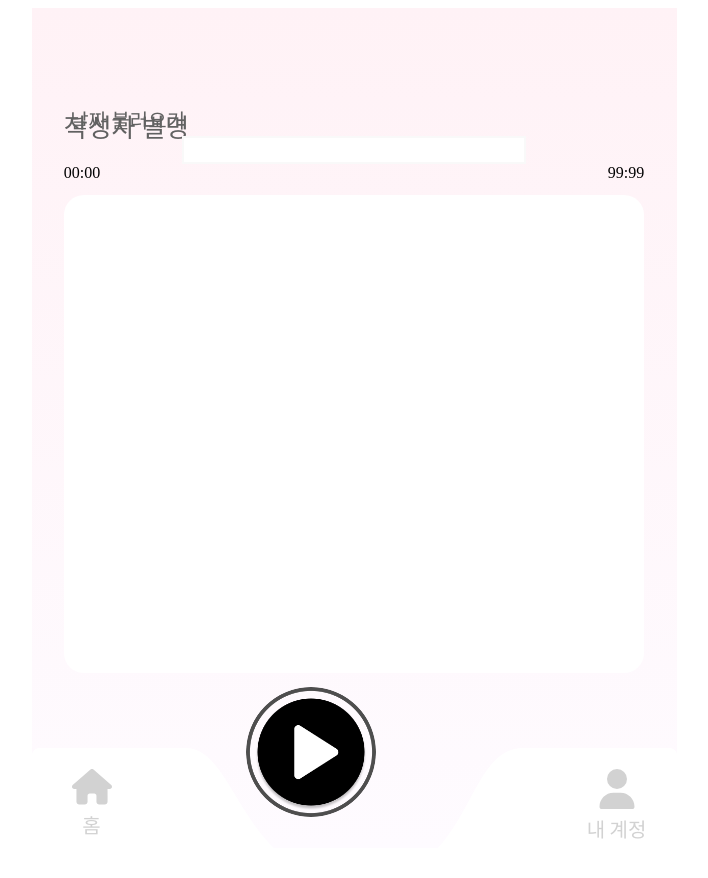
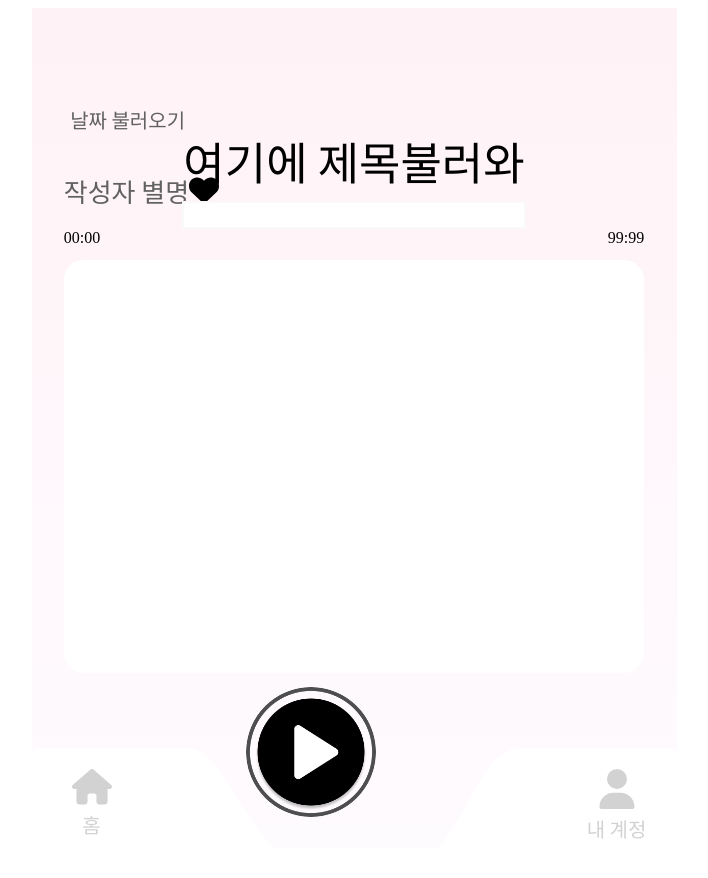
Before and after one commit to yunssup/MalMalMal_FE, a React (Vite) app: page /readsns in a window 1280 px wide. Shown: the top 878 px of the page, without its empty margins (286-994 px from the left). Built offline with nearby package versions, Linux system fonts and the light colour scheme; a small style sheet from the web is missing.

Commit message:
수정중,,,

```diff
--- a/src/component/Mainshare.jsx
+++ b/src/component/Mainshare.jsx
@@ -115,6 +115,7 @@ const BestPost = styled.div`
   margin-left: 20%;
   /* margin-bottom: 10%; */
 `;
+
 const Name = styled.div`
   color: #909090;
   font-family: Noto Sans KR;
@@ -297,7 +298,7 @@ export default function Click() {
           <ClickButton1>지역 정보</ClickButton1>
         </Button>
       </Top>{" "}
-      <Title>인기글</Title>
+      <Title>개인 지역명 불러오기</Title>
       <BestMain>
         <Swiper
           modules={[Navigation, Pagination, Scrollbar, A11y]}
@@ -309,8 +310,8 @@ export default function Click() {
           {mainPostsData.map((data, index) => (
             <SwiperSlide key={index}>
               <BestPost>
+                <Text>{data.title}</Text>
                 <Name>{data.name}</Name>
-                <Text>{data.title}</Text>
                 <Bar>
                   <StyledFontAwesomeIcon icon={faHeart} />
                   <Image src="/재생.png" alt="버튼 이미지" />
--- a/src/component/Readsns.jsx
+++ b/src/component/Readsns.jsx
@@ -1,6 +1,9 @@
 import React, { useState } from "react";
 import styled, { keyframes, css } from "styled-components";
 import Footer from "../base/Footer";
+import { FontAwesomeIcon } from "@fortawesome/react-fontawesome";
+import { faHeart } from "@fortawesome/free-solid-svg-icons";
+import axios from "axios";
 
 const Container = styled.div`
   display: flex;
@@ -109,22 +112,56 @@ const Image = styled.img`
   margin-bottom: -70px;
   margin-left: 33%;
 `;
-//상단 부분 css 코드입니다//
+const HeartIcon = styled(FontAwesomeIcon)`
+  transition: color 0.3s;
+  cursor: pointer;
+  color: ${({ clicked }) => (clicked ? "#FF6392" : "#000")};
+`;
+
+//상단 부분은 css 코드입니다 :)
 
 export default function Click(props) {
   const [isProgressRunning, setIsProgressRunning] = useState(false);
+  const [isHeartClicked, setIsHeartClicked] = useState(false);
 
   const handleButtonClick = () => {
     console.log("버튼 눌림");
+    setIsProgressRunning((prevState) => !prevState);
+  };
+  //하트 눌렀을 때 백엔드에게 좋아요 post로 전달
+  const handleHeartClick = async () => {
+    try {
+      const response = await axios.post(
+        `http://127.0.0.1:8000/posts/${props.postId}/like/`
+      );
 
-    setIsProgressRunning((prevState) => !prevState);
+      if (response.status === 200) {
+        setIsHeartClicked((prevState) => !prevState);
+      } else {
+        console.error("좋아요 처리 실패");
+      }
+    } catch (error) {
+      console.error("API 호출 에러:", error);
+    }
   };
 
   return (
     <Container>
       <Date>날짜 불러오기</Date>
-      <Title>{props.title}</Title>
-      <Name>작성자 별명</Name>
+      <Title>{props.title} 여기에 제목불러와</Title>
+      <Name>
+        작성자 별명
+        <HeartIcon
+          icon={faHeart}
+          clicked={isHeartClicked}
+          onClick={handleHeartClick}
+          style={{
+            color: isHeartClicked ? "#FF6392" : "#000",
+            width: "30px",
+            height: "30px",
+          }}
+        />
+      </Name>{" "}
       <ProgressBarContainer>
         <ProgressBar isActive={isProgressRunning} />
       </ProgressBarContainer>
```
Lines whose indentation alone changed are shown as unchanged.
